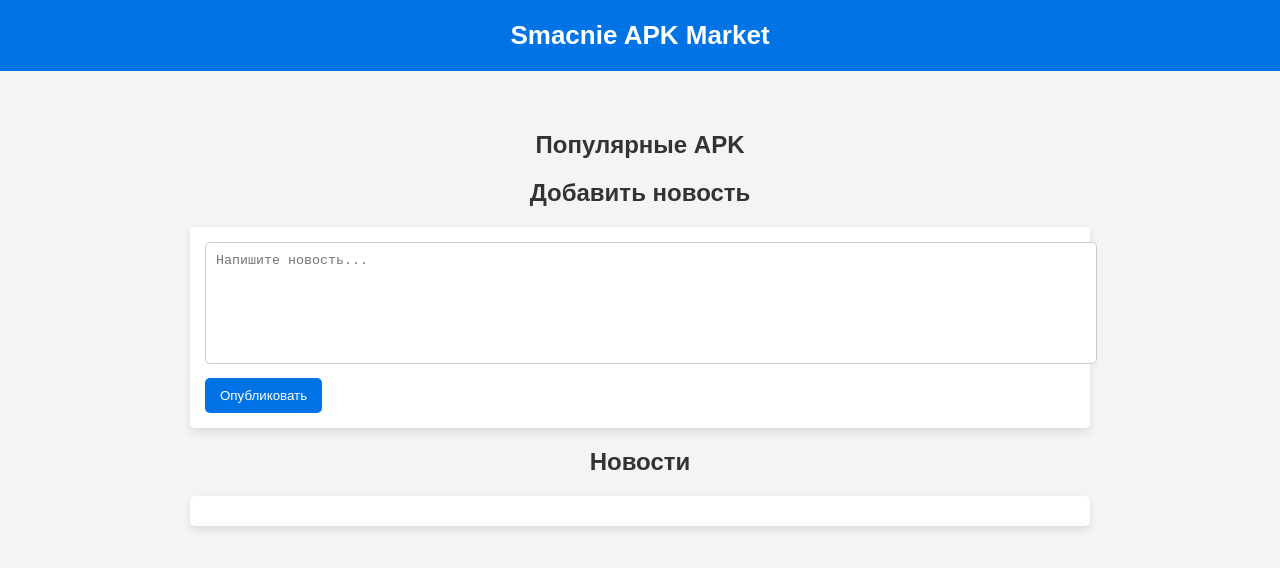
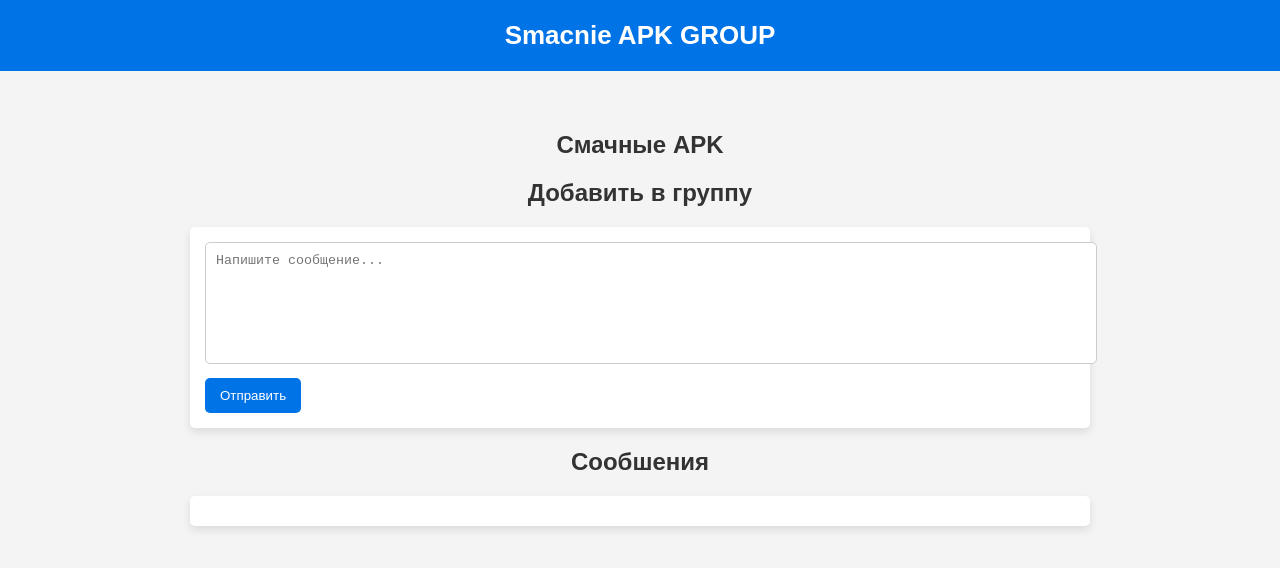
Before and after one commit to Sashasmac/site, a plain HTML site: page index.html in a window 1280 px wide. Drawn offline with Linux system fonts and the light colour scheme; no server answers.

Commit message:
Update index.html

```diff
--- a/index.html
+++ b/index.html
@@ -70,15 +70,15 @@
     </style>
 </head>
 <body>
-    <div class="header">Smacnie APK Market</div>
+    <div class="header">Smacnie APK GROUP</div>
     <div class="container">
-        <h2 style="text-align: center;">Популярные APK</h2>
-        <h2>Добавить новость</h2>
+        <h2 style="text-align: center;">Смачные APK</h2>
+        <h2>Добавить в группу</h2>
         <div class="news-form">
-            <textarea id="news-text" placeholder="Напишите новость..."></textarea>
-            <button onclick="addNews()">Опубликовать</button>
+            <textarea id="news-text" placeholder="Напишите сообщение..."></textarea>
+            <button onclick="addNews()">Отправить</button>
         </div>
-        <h2>Новости</h2>
+        <h2>Сообшения</h2>
         <div id="news-list" class="news-list"></div>
     </div>
 
```
